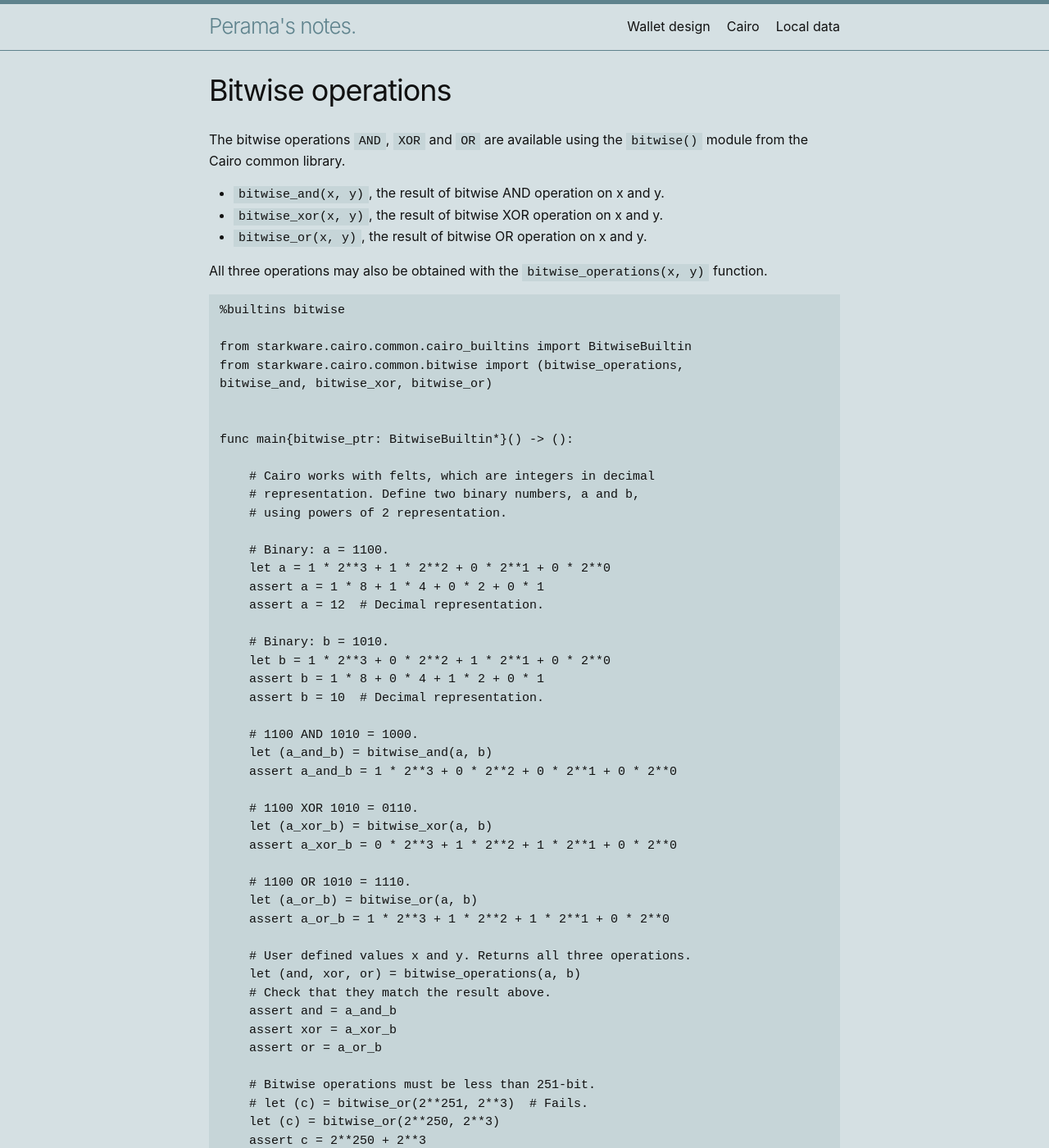
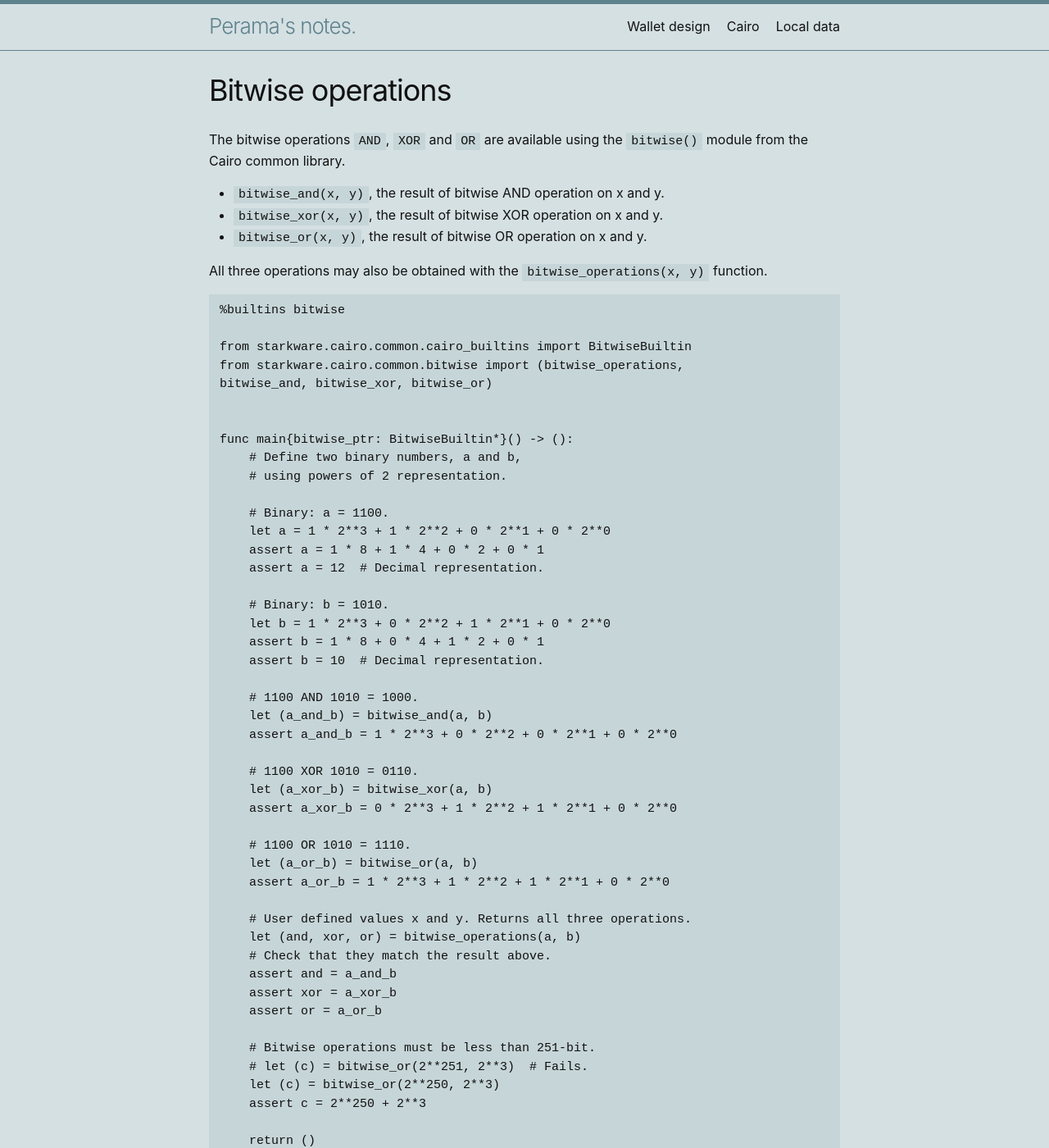
Before and after one commit to perama-v/perama-v.github.io, a Jekyll site: the page built from docs/cairo/examples/bitwise.md, in a window 1280 px wide and 1400 px high. Shown: the whole window at 82% size. Built offline with Jekyll 4.4.1, drawn with Linux system fonts in a browser that asks for light colours; some of the changed text lies outside the part shown.

Commit message:
Remove comment about integers (#45)

```diff
--- a/docs/cairo/examples/bitwise.md
+++ b/docs/cairo/examples/bitwise.md
@@ -23,9 +23,7 @@ bitwise_and, bitwise_xor, bitwise_or)
 
 
 func main{bitwise_ptr: BitwiseBuiltin*}() -> ():
-
-    # Cairo works with felts, which are integers in decimal
-    # representation. Define two binary numbers, a and b,
+    # Define two binary numbers, a and b,
     # using powers of 2 representation.
 
     # Binary: a = 1100.
@@ -95,13 +93,9 @@ from starkware.cairo.common.cairo_builtins import BitwiseBuiltin
 from starkware.cairo.common.bitwise import (bitwise_operations,
 bitwise_and, bitwise_xor, bitwise_or)
 
-# Preview only.
-# StarkNet does not currently allow bitwise operations.
 @view
 func check_bitwise{bitwise_ptr: BitwiseBuiltin*}() -> ():
-
-    # Cairo works with felts, which are integers in decimal
-    # representation. Define two binary numbers, a and b,
+    # Define two binary numbers, a and b,
     # using powers of 2 representation.
 
     # Binary: a = 1100.
```
